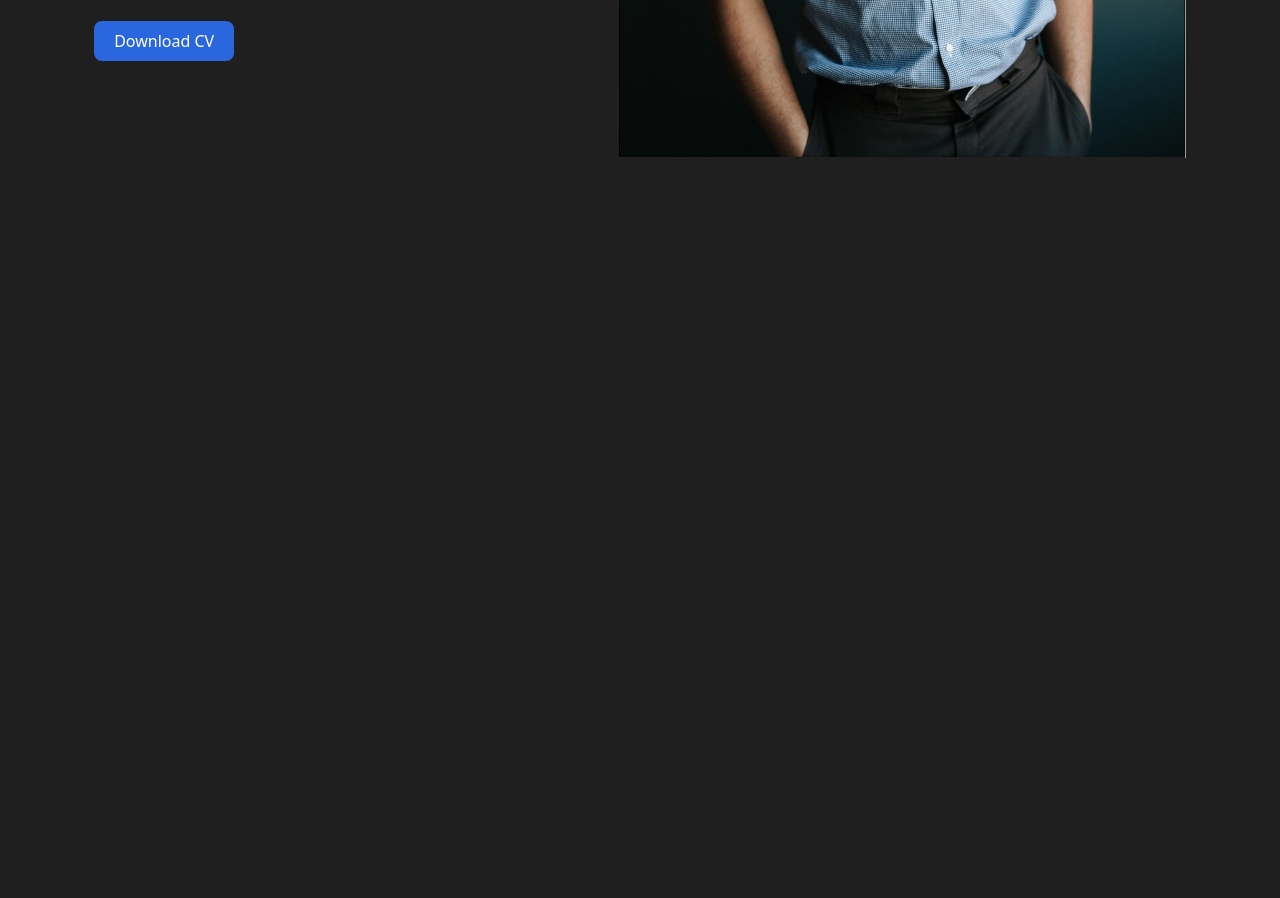
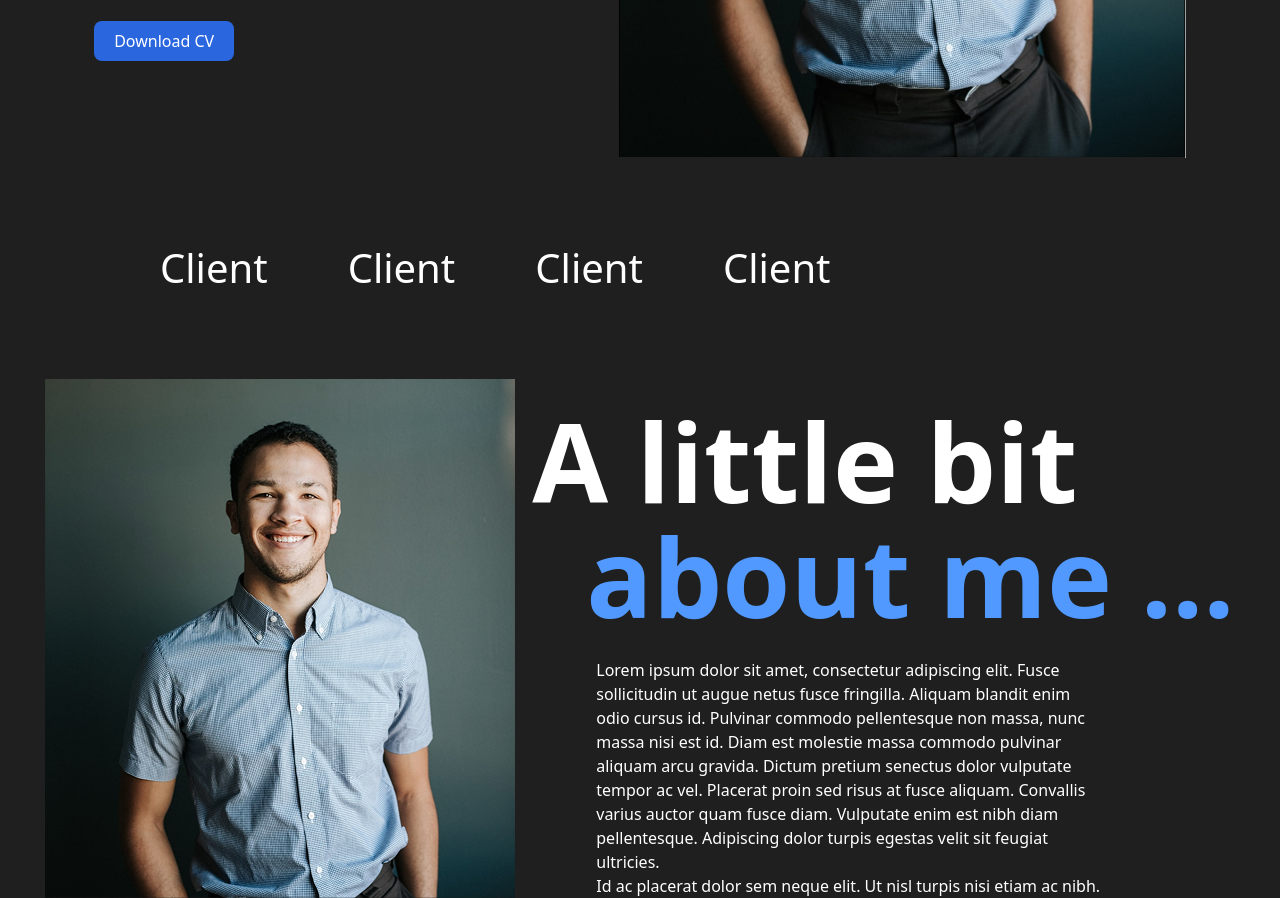
Before and after one commit to Nasledie3322/2nAFARA, a website: page src/index.html in a window 1280 px wide. Shown: the part 612-1510 px from the top of the page. Before the commit the page ends 800 px from the top, so only its background shows below. Drawn offline with nearby package versions, Linux system fonts and the light colour scheme; files that its build step writes are made by us from their sources.

Commit message:
main 2commit 2cektor

```diff
--- a/src/index.html
+++ b/src/index.html
@@ -32,5 +32,40 @@
         <button class="px-5 py-2 rounded-lg bg-[#2A67DE]">Download CV</button>
     </div>
     </div>
+    <div class="xl:flex hidden text-[40px] gap-20 ml-[160px] mt-20">
+  <h1 class="text-[40px]">Client</h1>
+  <h1 class="text-[40px]">Client</h1>
+  <h1 class="text-[40px]">Client</h1>
+  <h1 class="text-[40px]">Client</h1>
+    </div>
+
+    <div class="xl:hidden flex text-[20px] gap-10 mt-10">
+ <h1 class="text-[40px]">Client</h1>
+  <h1 class="text-[40px]">Client</h1>
+  <h1 class="text-[40px]">Client</h1>
+  <h1 class="text-[40px]">Client</h1>
+    </div>
+
+    <div class="xl:flex hidden items-center justify-center mt-20">
+        <div>
+            <img src="/Rectangle 3.png" alt="">
+        </div>
+        <div>
+            <h1 class="text-[110px] font-bold ml-4">A little bit</h1>
+            <h1 class="text-[110px] font-bold mt-[-50px] ml-[70px] text-[#5199FF]">about me ...</h1>
+            <p class="ml-20">Lorem ipsum dolor sit amet, consectetur adipiscing elit. Fusce<br> sollicitudin ut augue netus fusce fringilla. Aliquam blandit enim<br> odio cursus id. Pulvinar commodo pellentesque non massa, nunc<br> massa nisi est id. Diam est molestie massa commodo pulvinar<br> aliquam arcu gravida. Dictum pretium senectus dolor vulputate<br> tempor ac vel. Placerat proin sed risus at fusce aliquam. Convallis<br> varius auctor quam fusce diam. Vulputate enim est nibh diam<br> pellentesque. Adipiscing dolor turpis egestas velit sit feugiat<br> ultricies.<br>
+Id ac placerat dolor sem neque elit. Ut nisl turpis nisi etiam ac nibh.</p>
+        </div>
+    </div>
+
+     <div class="xl:hidden flex flex-col items-center justify-center mt-20">
+        <div>
+            <img src="/Rectangle 3.png" alt="">
+        </div>
+        <div>
+            <h1 class="text-[110px] font-bold mt-[-50px] ml-[70px]">About</h1>
+            <p class="ml-20">Lorem ipsum dolor sit amet, consectetur adipiscing elit. Fusce sollicitudin ut augue netus fusce fringilla. Aliquam blandit enim odio cursus id. Pulvinar commodo pellentesque non massa, nunc massa nisi est id. Diam est molestie massa commodo pulvinar aliquam arcu gravida. Dictum pretium senectus dolor vulputate tempor ac vel. Placerat proin sed risus at fusce aliquam. Convallis varius auctor quam fusce diam. Vulputate enim est nibh diam pellentesque. Adipiscing dolor turpis egestas velit sit feugiat ultricies.</p>
+        </div>
+    </div>
 </body>
 </html>
```
Also changed, not shown: Rectangle 3.png (added).
